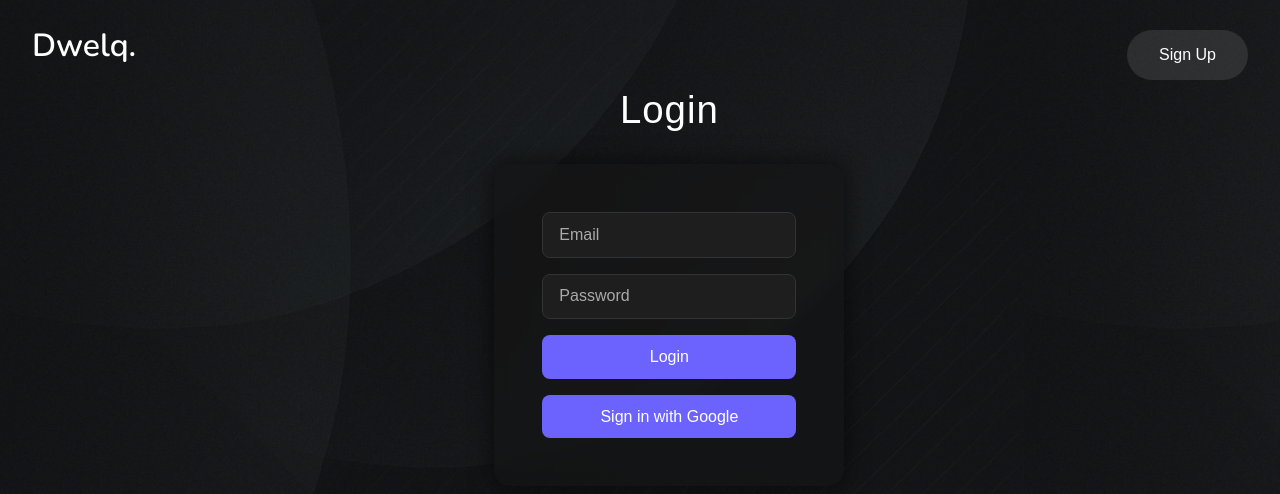
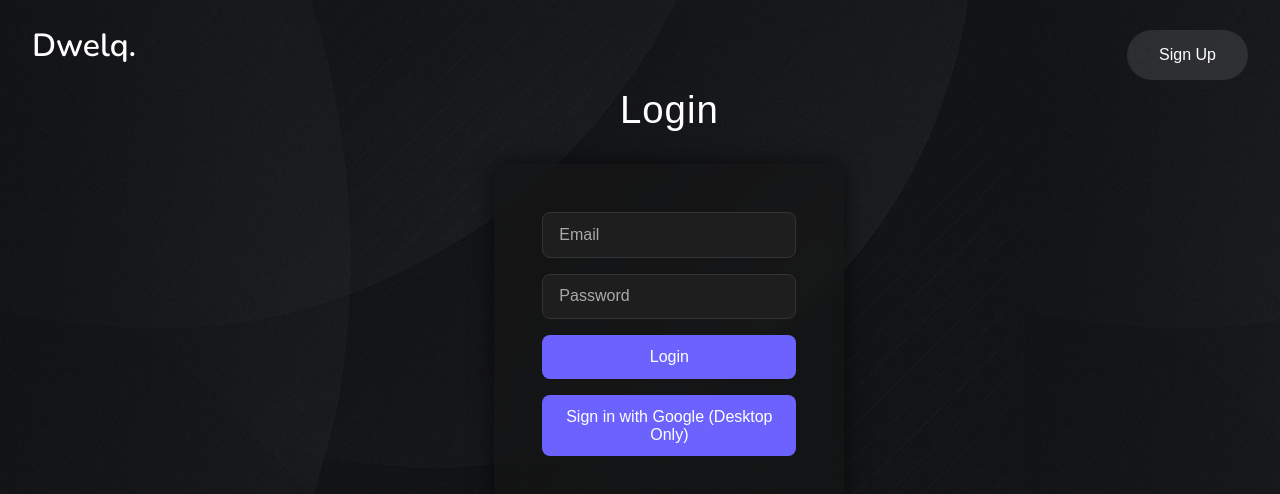
Before and after one commit to Gray-Terminal/dwelq-frontend, a React (Vite) app: page /login in a window 1280 px wide. Shown: the top 494 px of the page. Built offline with nearby package versions, Linux system fonts and the light colour scheme.

Commit message:
reupdate 4

```diff
--- a/src/pages/Login.css
+++ b/src/pages/Login.css
@@ -166,3 +166,10 @@
     padding: 0.6rem 1rem;
   }
 }
+
+/* 👇 Hide Google login on small screens */
+@media only screen and (max-width: 768px) {
+  .hide-on-mobile {
+    display: none !important;
+  }
+}
--- a/src/pages/Login.jsx
+++ b/src/pages/Login.jsx
@@ -1,14 +1,9 @@
-import React, { useState, useEffect } from 'react';
-import {
-  signInWithEmailAndPassword,
-  GoogleAuthProvider,
-  signInWithRedirect,
-  getRedirectResult
-} from 'firebase/auth';
+import React, { useState } from 'react';
+import { signInWithEmailAndPassword } from 'firebase/auth';
 import { auth } from '../firebase';
-import { useNavigate } from 'react-router-dom';
+import { useNavigate } from "react-router-dom";
+import './Login.css';
 import { Link } from 'react-router-dom';
-import './Login.css';
 
 const Login = () => {
   const [email, setEmail] = useState('');
@@ -16,27 +11,13 @@ const Login = () => {
   const [error, setError] = useState('');
   const navigate = useNavigate();
 
-  // ✅ Handle Google Redirect Result (once)
-  useEffect(() => {
-    getRedirectResult(auth)
-      .then((result) => {
-        if (result?.user) {
-          console.log("Google user:", result.user);
-          navigate("/mainpage");
-        }
-      })
-      .catch((error) => {
-        console.error("Google redirect error:", error);
-        setError("Google login failed. Try again.");
-      });
-  }, []);
-
-  const handleEmailLogin = async (e) => {
+  const handleLoginPswd = async (e) => {
     e.preventDefault();
     try {
       await signInWithEmailAndPassword(auth, email, password);
       navigate("/mainpage");
     } catch (err) {
+      console.error("Login error:", err.code, err.message);
       switch (err.code) {
         case "auth/user-not-found":
           setError("User not found. Try signing up.");
@@ -48,14 +29,9 @@ const Login = () => {
           setError("Invalid email format.");
           break;
         default:
-          setError("Login failed. Try again.");
+          setError("Invalid credentials. Please try again.");
       }
     }
-  };
-
-  const handleGoogleLogin = () => {
-    const provider = new GoogleAuthProvider();
-    signInWithRedirect(auth, provider);
   };
 
   return (
@@ -63,14 +39,18 @@ const Login = () => {
       <link href="https://fonts.googleapis.com/css2?family=Nunito:wght@200;400;600&display=swap" rel="stylesheet" />
       <Link to="/" className="Logo">Dwelq.</Link>
       <Link to="/signup" className='SignUp'>Sign Up</Link>
-
       <div className='realShit'>
         <h1 className='text'>Login</h1>
-        <form onSubmit={handleEmailLogin} className="LoginForm">
+        <form onSubmit={handleLoginPswd} className="LoginForm">
           <input type="email" placeholder="Email" value={email} onChange={e => setEmail(e.target.value)} />
           <input type="password" placeholder="Password" value={password} onChange={e => setPassword(e.target.value)} />
           <button className='passwdLogin' type="submit">Login</button>
-          <button className='googleLogin' type="button" onClick={handleGoogleLogin}>Sign in with Google</button>
+
+          {/* 🔒 Google Login hidden on mobile */}
+          <button className='googleLogin hide-on-mobile' type="button" disabled>
+            Sign in with Google (Desktop Only)
+          </button>
+
           {error && <p className="error">{error}</p>}
         </form>
       </div>
```
